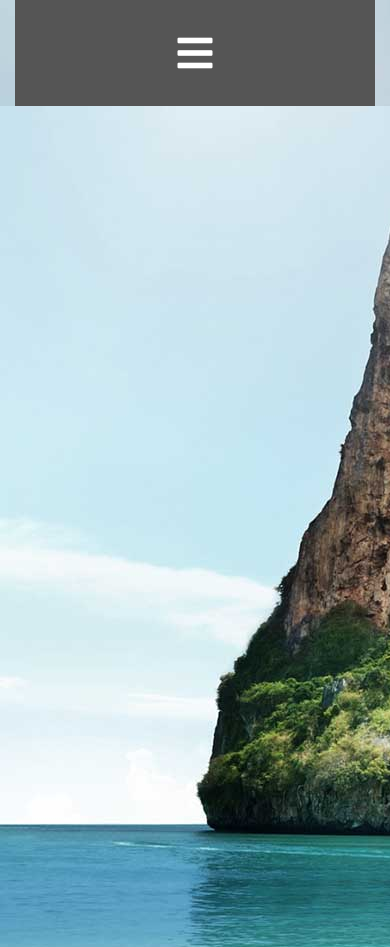
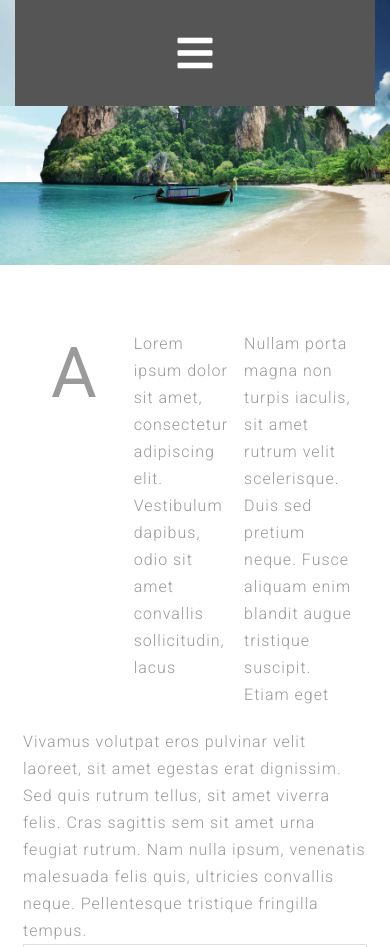
Before and after one commit to tranvantiendat/KIMCA-TRAVEL, a plain HTML site: page index2.html in a window 390 px wide. Shown: the top 947 px of the page. Drawn offline with Linux system fonts and the light colour scheme; files whose address does not match are found by name.

Commit message:
Update resposive.css

```diff
--- a/asset/css/resposive.css
+++ b/asset/css/resposive.css
@@ -109,7 +109,7 @@ opacity: 1;
   display: block;
 }
 
-.header__img {
+.header__img-index2 {
 height: 265px;
 width: 100%;
 }
```
